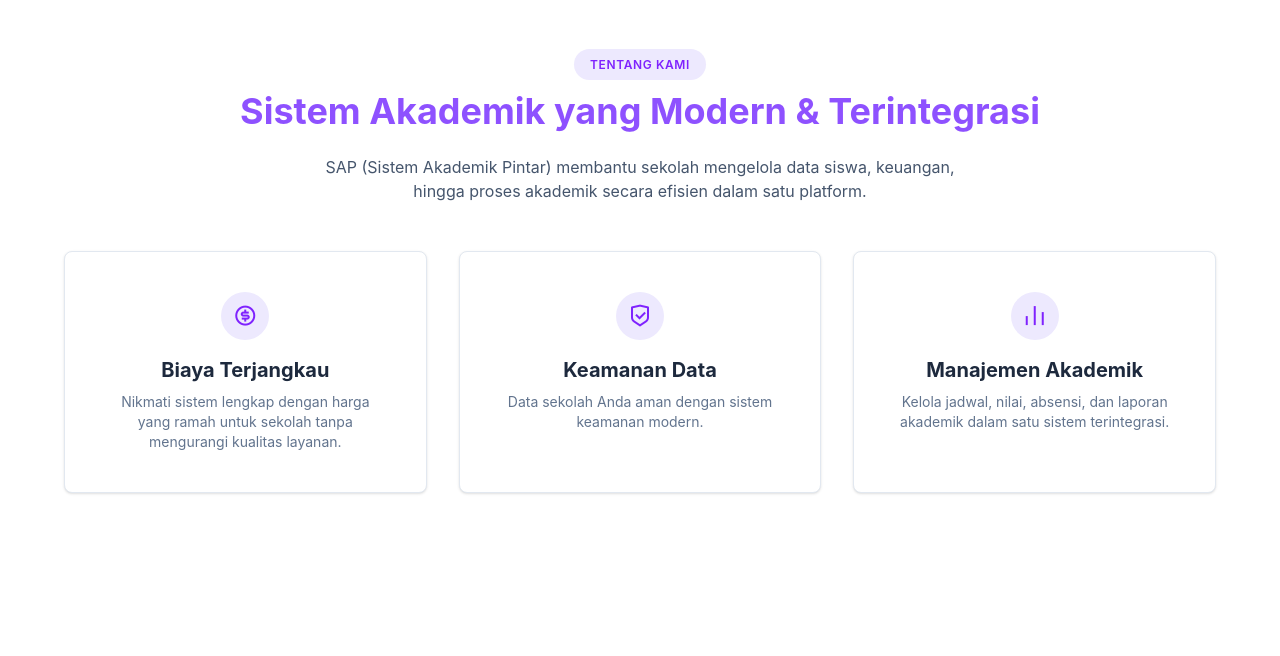
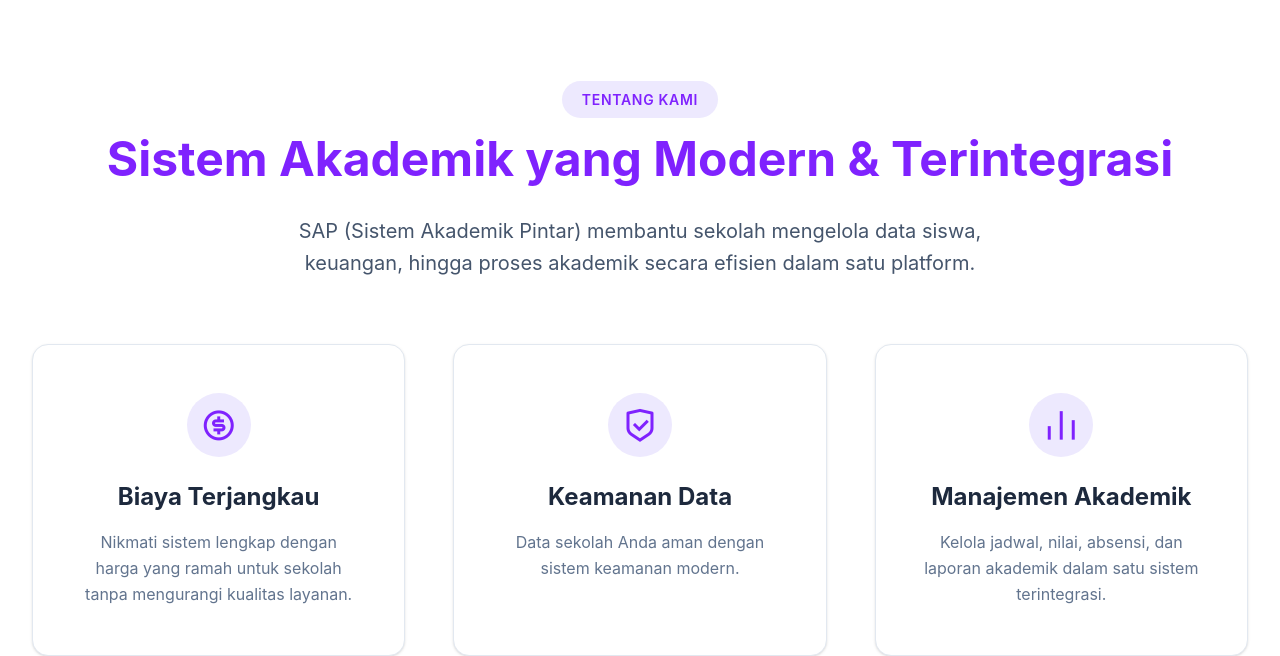
Before and after one commit to Andikarizkiferdianto/mini-project-fe, a React (Vite) app: page / in a window 1280 px wide. Shown: the part 901-1557 px from the top of the page. Built offline with nearby package versions, Linux system fonts and the light colour scheme.

Commit message:
fix penulisan kata

```diff
--- a/index.html
+++ b/index.html
@@ -4,7 +4,7 @@
     <meta charset="UTF-8" />
     <link rel="icon" type="image/png" href="/src/assets/LogoSAP.png" />
     <meta name="viewport" content="width=device-width, initial-scale=1.0" />
-    <title>mini-project</title>
+    <title>Sistem Akademik Pintar</title>
   </head>
   <body>
     <div id="root"></div>
--- a/src/components/Gallery.jsx
+++ b/src/components/Gallery.jsx
@@ -42,7 +42,7 @@ function Gallery() {
         <div className="text-center mb-20">
           <div className="mb-4">
                         <span className="text-xs font-semibold tracking-wider uppercase text-violet-600 bg-violet-100 px-4 py-2 rounded-full">
-                            Dokumen
+                            Dokumentasi
                         </span>
                     </div>
           <h2 className="text-4xl md:text-5xl font-extrabold text-violet-900">
--- a/src/components/Pricing.jsx
+++ b/src/components/Pricing.jsx
@@ -65,7 +65,7 @@ function Pricing() {
                         {/* CARD 3 */}
                         <div className="transition duration-200 ease-out hover:-translate-y-1 hover:scale-103 bg-white p-10 h-120 w-90 rounded-xl shadow-sm flex flex-col justify-between">
                             <div>
-                                <h4 className="font-bold text-2xl">Paket Dasar</h4>
+                                <h4 className="font-bold text-2xl">Add-on RFID</h4>
                                 <p className="text-4xl font-bold mt-4 my-4">Rp 20.000</p>
 
                                 <ul className="text-left mt-15 text-slate-500 space-y-2 mb-6">
--- a/src/components/Whychooseus.jsx
+++ b/src/components/Whychooseus.jsx
@@ -1,67 +1,65 @@
 import 'remixicon/fonts/remixicon.css';
-
-
 
 function Whychooseus() {
     return (
 
         <div>
-            <section id="tentang" className="px-8 py-20 bg-white min-h-screen">
-                <div className="max-w-6xl mx-auto text-center">
-                    <div className="mb-4">
-                        <span className="text-xs font-semibold tracking-wider uppercase text-violet-600 bg-violet-100 px-4 py-2 rounded-full">
+            <section id="tentang" className="px-8 py-24 bg-white min-h-screen flex flex-col justify-center">
+                <div className="max-w-[1400px] w-full mx-auto text-center">
+                    <div className="mb-6">
+                        <span className="text-sm font-semibold tracking-wider uppercase text-violet-600 bg-violet-100 px-5 py-2.5 rounded-full">
                             Tentang Kami
                         </span>
                     </div>
 
 
-                    <h3 className="mb-6 text-3xl md:text-4xl font-bold text-slate-800 text-violet-500">
+                    <h3 className="mb-8 text-3xl md:text-5xl font-bold text-violet-600">
                         Sistem Akademik yang Modern & Terintegrasi
                     </h3>
 
-                    <p className="max-w-2xl mx-auto text-slate-600 mb-12">
+                    <p className="max-w-3xl mx-auto text-slate-600 mb-16 text-lg md:text-xl leading-relaxed">
                         SAP (Sistem Akademik Pintar) membantu sekolah mengelola data siswa,
                         keuangan, hingga proses akademik secara efisien dalam satu platform.
                     </p>
 
                     {/* Cards */}
-                    <div className="grid grid-cols-1 md:grid-cols-3 gap-8">
+                    <div className="grid grid-cols-1 md:grid-cols-3 gap-8 lg:gap-12">
 
                         {/* Card 1 */}
-                        <div className="transition duration-200 ease-out hover:-translate-y-1 hover:scale-105 rounded-lg border border-slate-200 hover:border-violet-400 bg-white p-10 shadow-sm hover:shadow-md cursor-pointer">
-                            <div className="mx-auto mb-4 h-12 w-12 rounded-full bg-violet-100 flex items-center justify-center">
-                                <i className="ri-money-dollar-circle-line text-2xl text-violet-600"></i>
+                        <div className="transition duration-300 ease-out hover:-translate-y-2 hover:scale-105 rounded-2xl border border-slate-200 hover:border-violet-400 bg-white p-12 shadow-sm hover:shadow-xl cursor-pointer">
+                            <div className="mx-auto mb-6 h-16 w-16 rounded-full bg-violet-100 flex items-center justify-center">
+                                <i className="ri-money-dollar-circle-line text-4xl text-violet-600"></i>
                             </div>
-                            <h4 className="font-bold text-xl">
+                            <h4 className="font-bold text-2xl text-slate-800">
                                 Biaya Terjangkau
                             </h4>
-                            <p className="text-sm text-slate-500 mt-2">
+                            <p className="text-base text-slate-500 mt-4 leading-relaxed">
                                 Nikmati sistem lengkap dengan harga yang ramah untuk sekolah tanpa mengurangi kualitas layanan.
                             </p>
                         </div>
 
                         {/* Card 2 */}
-                        <div className="transition duration-200 ease-out hover:-translate-y-1 hover:scale-105 rounded-lg border border-slate-200 hover:border-violet-400 bg-white p-10 shadow-sm hover:shadow-md cursor-pointer">
-                            <div className="mx-auto mb-4 h-12 w-12 rounded-full bg-violet-100 flex items-center justify-center">
-                                <i className="ri-shield-check-line text-2xl text-violet-600"></i>
+                        <div className="transition duration-300 ease-out hover:-translate-y-2 hover:scale-105 rounded-2xl border border-slate-200 hover:border-violet-400 bg-white p-12 shadow-sm hover:shadow-xl cursor-pointer">
+                            <div className="mx-auto mb-6 h-16 w-16 rounded-full bg-violet-100 flex items-center justify-center">
+                                <i className="ri-shield-check-line text-4xl text-violet-600"></i>
                             </div>
-                            <h4 className="font-bold text-xl">
+                            <h4 className="font-bold text-2xl text-slate-800">
                                 Keamanan Data
                             </h4>
-                            <p className="text-sm text-slate-500 mt-2">
+                            <p className="text-base text-slate-500 mt-4 leading-relaxed">
                                 Data sekolah Anda aman dengan sistem keamanan modern.
                             </p>
                         </div>
 
                         {/* Card 3 */}
-                        <div className="transition duration-200 ease-out hover:-translate-y-1 hover:scale-105 rounded-lg border border-slate-200 hover:border-violet-400 bg-white p-10 shadow-sm hover:shadow-md cursor-pointer">
-                            <div className="mx-auto mb-4 h-12 w-12 rounded-full bg-violet-100 flex items-center justify-center">
-                                <i className="ri-bar-chart-line text-2xl text-violet-600"></i>
+                        <div className="transition duration-300 ease-out hover:-translate-y-2 hover:scale-105 rounded-2xl border border-slate-200 hover:border-violet-400 bg-white p-12 shadow-sm hover:shadow-xl cursor-pointer">
+                            <div className="mx-auto mb-6 h-16 w-16 rounded-full bg-violet-100 flex items-center justify-center">
+                                <i className="ri-bar-chart-line text-4xl text-violet-600"></i>
                             </div>
-                            <h4 className="font-bold text-xl">
+                            <h4 className="font-bold text-2xl text-slate-800">
                                 Manajemen Akademik
                             </h4>
-                            <p className="text-sm text-slate-500 mt-2">
+                            <p className="text-base text-slate-500 mt-4 leading-relaxed">
                                 Kelola jadwal, nilai, absensi, dan laporan akademik dalam satu sistem terintegrasi.
                             </p>
                         </div>
@@ -71,7 +69,7 @@ function Whychooseus() {
             </section>
         </div>
 
-    )
+    );
 
 }
-export default Whychooseus
+export default Whychooseus;
```
